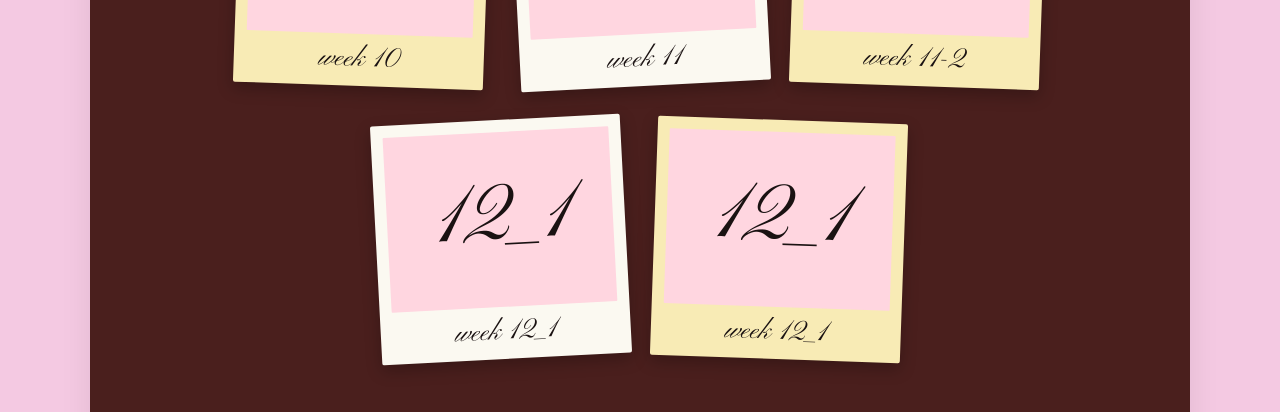
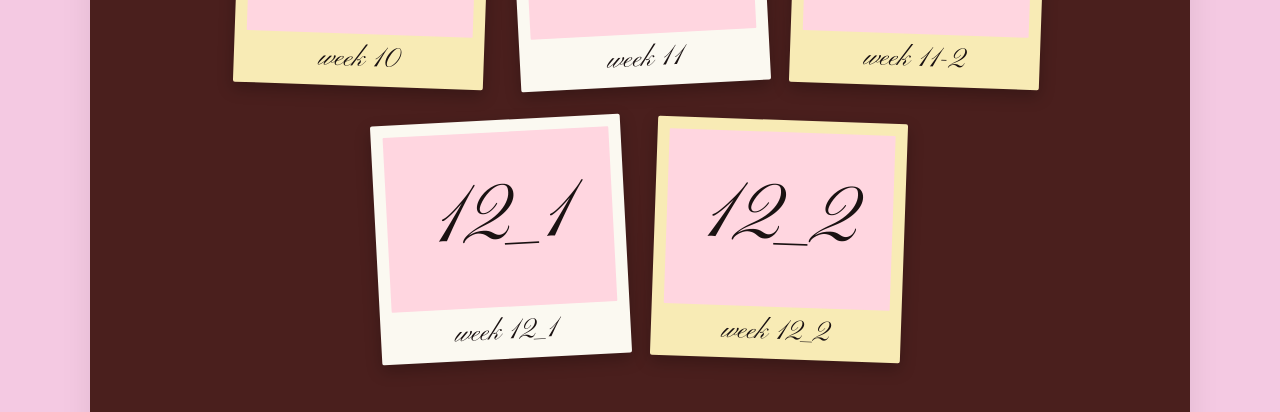
Before and after one commit to aadi-eee/webprogramming, a plain HTML site: page index.html in a window 1280 px wide. Shown: the part 2600-3012 px from the top of the page. Drawn offline with Linux system fonts and the light colour scheme.

Commit message:
Update links and titles for week 12_2

```diff
--- a/index.html
+++ b/index.html
@@ -243,8 +243,8 @@
       </a>
 
       <a class="pol" href="https://aadi-eee.github.io/webprogramming/week12_2/">
-        <div class="shot s9 script">12_1</div>
-        <div class="cap script">week 12_1</div>
+        <div class="shot s9 script">12_2</div>
+        <div class="cap script">week 12_2</div>
       </a>
 
     </div>
```
